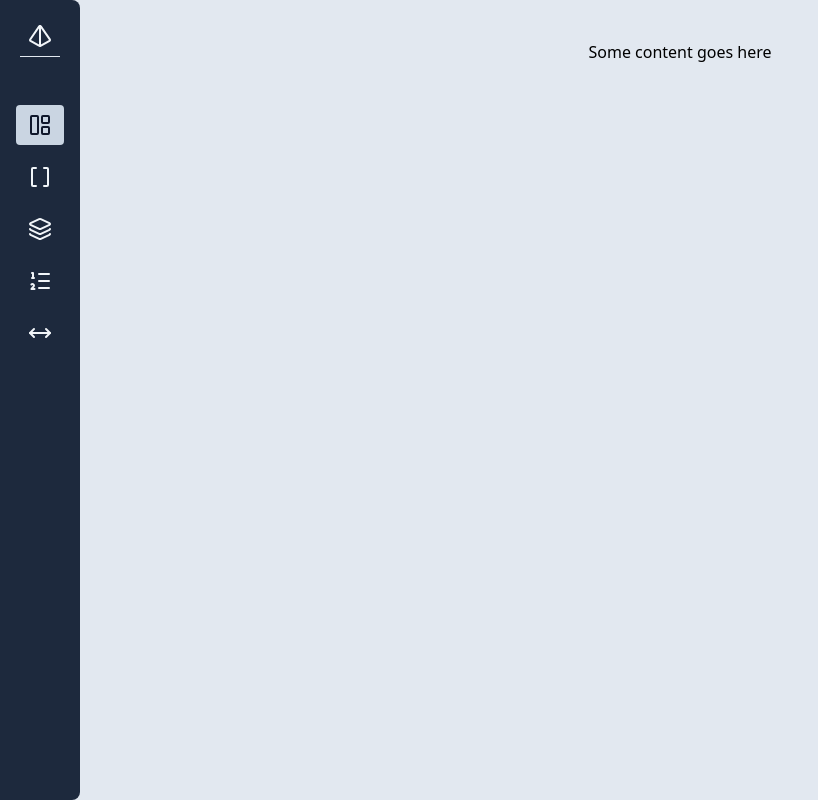
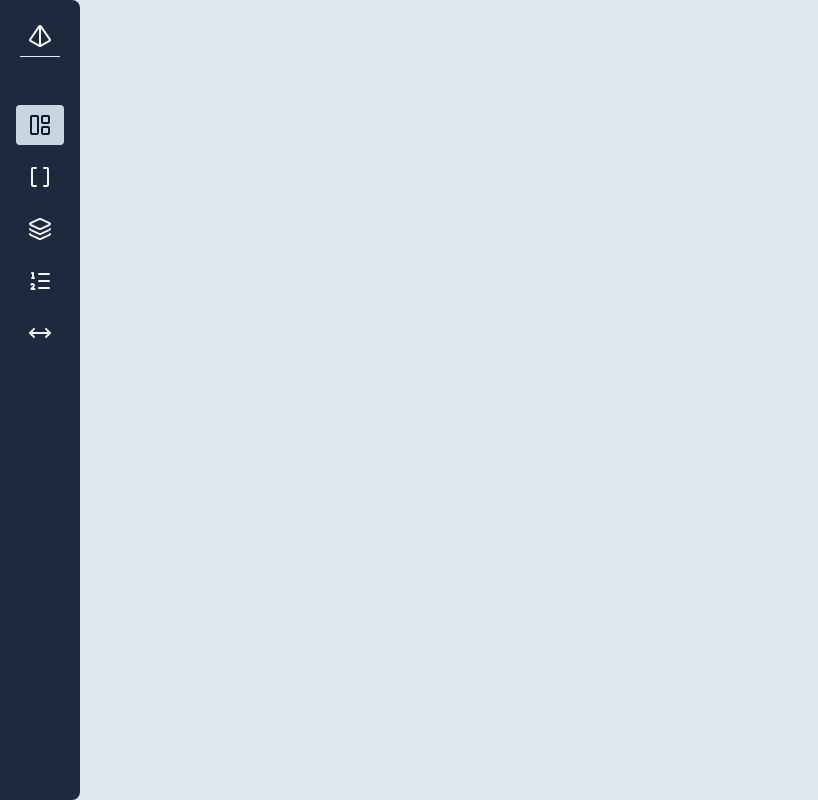
Before and after one commit to MathHenr/algorithm-visualizer, a Next.js app: page / in a window 1280 px wide. Shown: the whole page, without its empty margins (0-818 px from the left). Built offline with nearby package versions, Linux system fonts and the light colour scheme.

Commit message:
feat: implementing sidebar context provider.

```diff
--- a/src/components/Content/index.tsx
+++ b/src/components/Content/index.tsx
@@ -1,3 +1,6 @@
+"use client";
+
+import { useSidebar } from "@/hooks/useSidebar";
 import clsx from "clsx";
 
 type ContentProp = {
@@ -5,10 +8,13 @@ type ContentProp = {
 };
 
 export function Content({ children }: ContentProp) {
+  const { isOpen } = useSidebar();
+
   return (
     <div
       className={clsx(
-        "flex-1 h-full flex p-10 text-salte-900 overflow-y-auto overflow-x-hidden transition-all ease-in-out duration-5000",
+        "hidden flex-1 h-full p-10 text-salte-900 overflow-y-auto overflow-x-hidden transition-all ease-in-out duration-5000",
+        isOpen && "sm:flex",
       )}
     >
       <div className={clsx("max-w-7xl mx-auto")}> {children} </div>
--- a/src/components/Sidebar/index.tsx
+++ b/src/components/Sidebar/index.tsx
@@ -1,7 +1,7 @@
 "use client";
 
 import Link from "next/link";
-import { useState } from "react";
+import { useSidebar } from "@/hooks/useSidebar";
 import { usePathname } from "next/navigation";
 import clsx from "clsx";
 import {
@@ -15,7 +15,7 @@ import {
 } from "lucide-react";
 
 export function Sidebar() {
-  const [isOpen, setIsOpen] = useState<boolean>(false);
+  const { isOpen, setIsOpen } = useSidebar();
   const pathname = usePathname();
 
   const structures = [
@@ -38,9 +38,9 @@ export function Sidebar() {
     <aside
       className={clsx(
         "min-h-screen relative flex flex-col items-center bg-slate-800 text-slate-100",
-        "duration-300 ease-in-out transition-all overflow-hidden",
+        "duration-300 ease-in-out transition-[width,padding] overflow-hidden",
         isOpen
-          ? "w-64 p-2 sm:max-w-75 sm:p-4 sm:rounded-tr-lg sm:rounded-br-lg"
+          ? "w-160 p-10 sm:max-w-64 sm:p-4 sm:rounded-tr-lg sm:rounded-br-lg"
           : "w-20 p-2 sm:p-4 rounded-tr-lg rounded-br-lg",
       )}
     >
--- a/src/contexts/SidebarContext.ts
+++ b/src/contexts/SidebarContext.ts
@@ -1,3 +1,5 @@
+"use client";
+
 import { createContext } from "react";
 
 type SidebarContextType = {
--- a/src/providers/SidebarContextProvider.tsx
+++ b/src/providers/SidebarContextProvider.tsx
@@ -1,3 +1,5 @@
+"use client";
+
 import { SidebarContext } from "@/contexts/SidebarContext";
 import { useState } from "react";
 
--- a/src/template/MainTemplate/index.tsx
+++ b/src/template/MainTemplate/index.tsx
@@ -2,14 +2,19 @@ import clsx from "clsx";
 
 import { Content } from "@/components/Content";
 import { Sidebar } from "@/components/Sidebar";
+import { SidebarContextProvider } from "@/providers/SidebarContextProvider";
 
 export function MainTemplate() {
   return (
-    <div className={clsx("flex overflow-hidden w-full h-screen bg-slate-200")}>
-      <Sidebar />
-      <Content>
-        <h1>Some content goes here</h1>
-      </Content>
-    </div>
+    <SidebarContextProvider>
+      <div
+        className={clsx("flex overflow-hidden w-full h-screen bg-slate-200")}
+      >
+        <Sidebar />
+        <Content>
+          <h1>Some content goes here</h1>
+        </Content>
+      </div>
+    </SidebarContextProvider>
   );
 }
```
